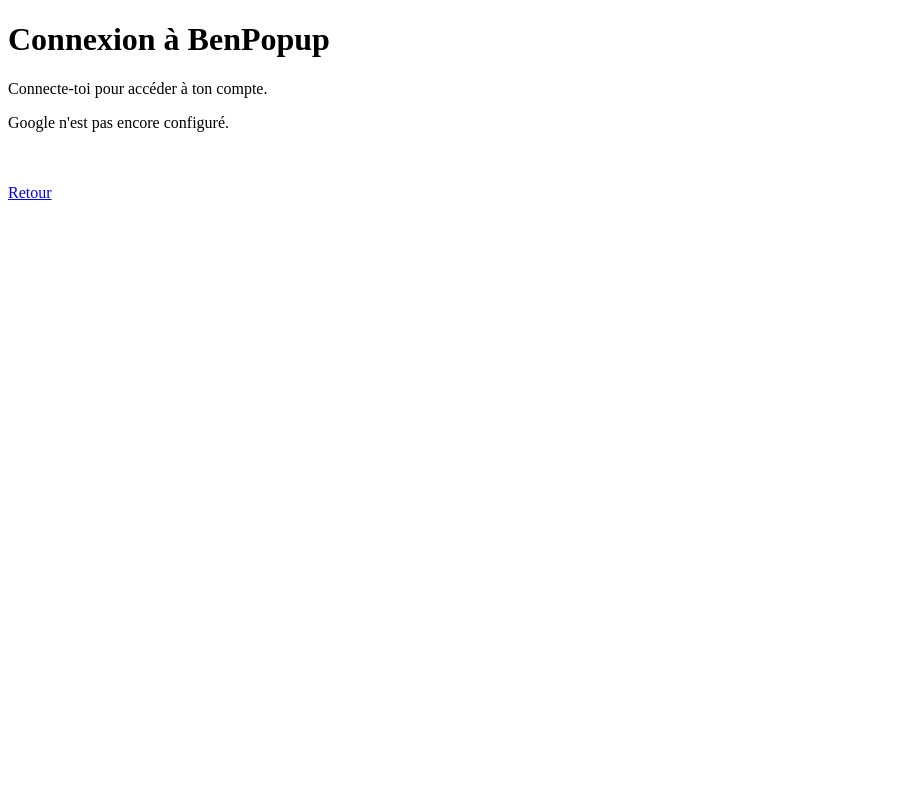
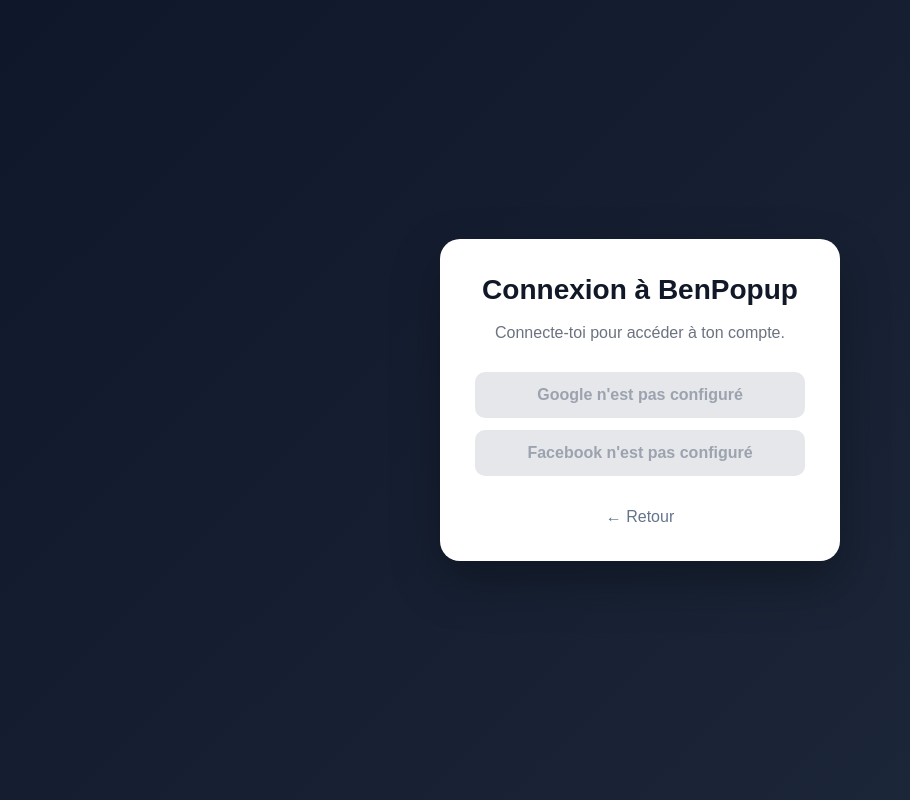
Before and after one commit to thebenayed-byte/hermes-, a FastAPI app: page /login in a window 1280 px wide. Shown: the whole page, without its empty margins (0-910 px from the left). Run offline with FastAPI, Linux system fonts and the light colour scheme.

Commit message:
Update login.html

```diff
--- a/templates/login.html
+++ b/templates/login.html
@@ -5,40 +5,232 @@
 
     <meta charset="UTF-8">
 
-    <meta name="viewport"
-          content="width=device-width, initial-scale=1.0">
+    <meta
+        name="viewport"
+        content="width=device-width, initial-scale=1.0"
+    >
 
     <title>Connexion - BenPopup</title>
+
+    <style>
+
+        * {
+            box-sizing: border-box;
+        }
+
+        body {
+
+            margin: 0;
+
+            min-height: 100vh;
+
+            display: flex;
+
+            align-items: center;
+
+            justify-content: center;
+
+            background:
+                linear-gradient(
+                    135deg,
+                    #0f172a,
+                    #1e293b
+                );
+
+            font-family:
+                Arial,
+                sans-serif;
+
+            color: white;
+        }
+
+        .container {
+
+            width: 400px;
+
+            max-width: 90%;
+
+            background: white;
+
+            color: #111827;
+
+            padding: 35px;
+
+            border-radius: 20px;
+
+            box-shadow:
+                0 20px 50px
+                rgba(0,0,0,0.3);
+
+            text-align: center;
+        }
+
+        h1 {
+
+            margin-top: 0;
+
+            font-size: 28px;
+        }
+
+        .description {
+
+            color: #6b7280;
+
+            margin-bottom: 30px;
+        }
+
+        .button {
+
+            display: flex;
+
+            align-items: center;
+
+            justify-content: center;
+
+            width: 100%;
+
+            padding: 14px;
+
+            margin: 12px 0;
+
+            border-radius: 10px;
+
+            text-decoration: none;
+
+            font-weight: bold;
+
+            transition: 0.2s;
+        }
+
+        .button:hover {
+
+            transform:
+                translateY(-2px);
+        }
+
+        .google {
+
+            background: #4285f4;
+
+            color: white;
+        }
+
+        .facebook {
+
+            background: #1877f2;
+
+            color: white;
+        }
+
+        .disabled {
+
+            background: #e5e7eb;
+
+            color: #9ca3af;
+
+            cursor: not-allowed;
+        }
+
+        .icon {
+
+            font-size: 20px;
+
+            margin-right: 10px;
+        }
+
+        .back {
+
+            display: inline-block;
+
+            margin-top: 20px;
+
+            color: #64748b;
+
+            text-decoration: none;
+        }
+
+        .back:hover {
+
+            text-decoration: underline;
+        }
+
+    </style>
 
 </head>
 
 <body>
 
-    <h1>Connexion à BenPopup</h1>
+<div class="container">
 
-    <p>
+    <h1>
+        Connexion à BenPopup
+    </h1>
+
+    <p class="description">
         Connecte-toi pour accéder à ton compte.
     </p>
 
+
     {% if google_active %}
 
-        <a href="/auth/google">
-            🔵 Continuer avec Google
-        </a>
+    <a
+        class="button google"
+        href="/auth/google"
+    >
+
+        <span class="icon">
+            G
+        </span>
+
+        Continuer avec Google
+
+    </a>
 
     {% else %}
 
-        <p>
-            Google n'est pas encore configuré.
-        </p>
+    <div class="button disabled">
+
+        Google n'est pas configuré
+
+    </div>
 
     {% endif %}
 
-    <br><br>
 
-    <a href="/">
-        Retour
+    {% if facebook_active %}
+
+    <a
+        class="button facebook"
+        href="/auth/facebook"
+    >
+
+        <span class="icon">
+            f
+        </span>
+
+        Continuer avec Facebook
+
     </a>
+
+    {% else %}
+
+    <div class="button disabled">
+
+        Facebook n'est pas configuré
+
+    </div>
+
+    {% endif %}
+
+
+    <a
+        class="back"
+        href="/"
+    >
+        ← Retour
+    </a>
+
+</div>
 
 </body>
 
```
